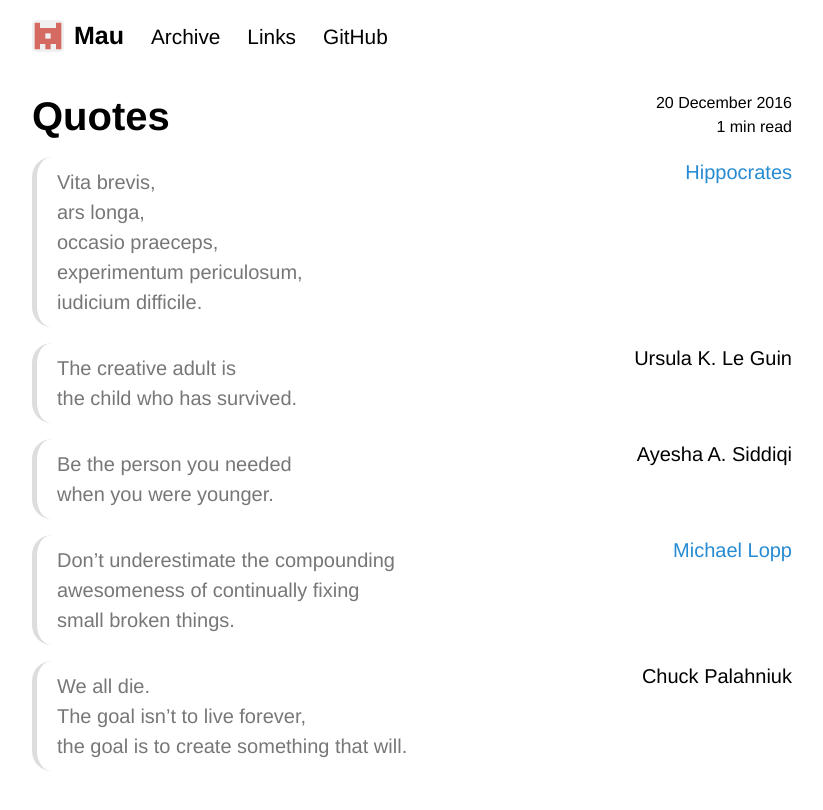
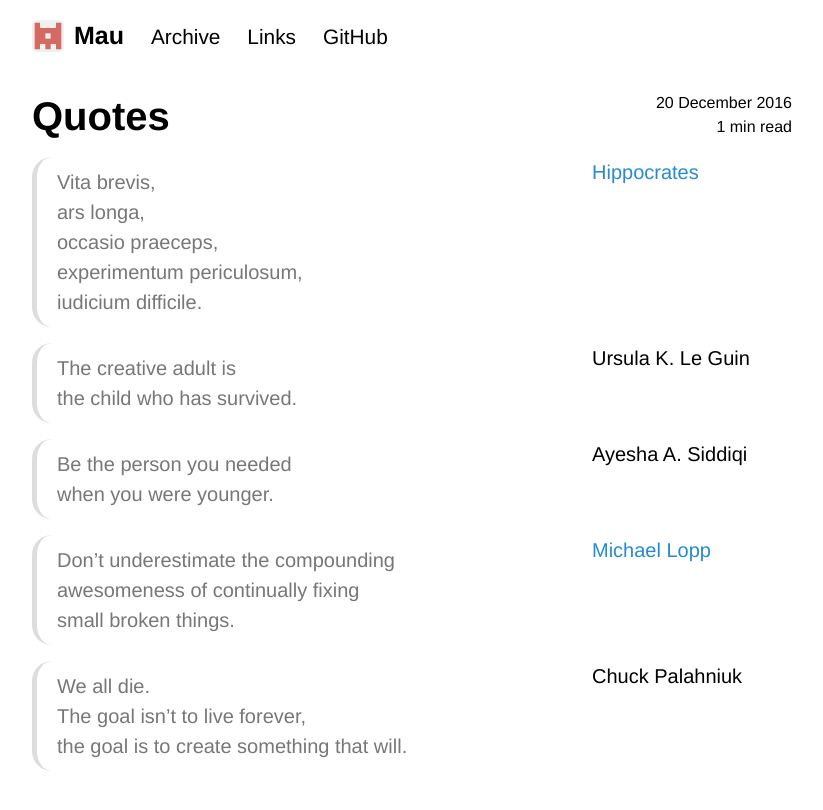
Before and after one commit to Maumagnaguagno/maumagnaguagno.github.io, a Jekyll site: the page built from quotes.md, in a window 1280 px wide. Shown: the top 810 px of the page, without its empty margins (228-1051 px from the left). Built offline with Jekyll 4.4.1, drawn with Linux system fonts in a browser that asks for light colours; our own code applies the rules of GitHub Pages for plain Markdown files.

Commit message:
Align authors in Quotes

```diff
--- a/css/style.scss
+++ b/css/style.scss
@@ -63,7 +63,10 @@ blockquote {
   p:last-child { margin-bottom: 0 }
 }
 
-.quote > p { float: right }
+.quote > p {
+  float: right;
+  width: 10rem;
+}
 
 // Kbd
 
```
